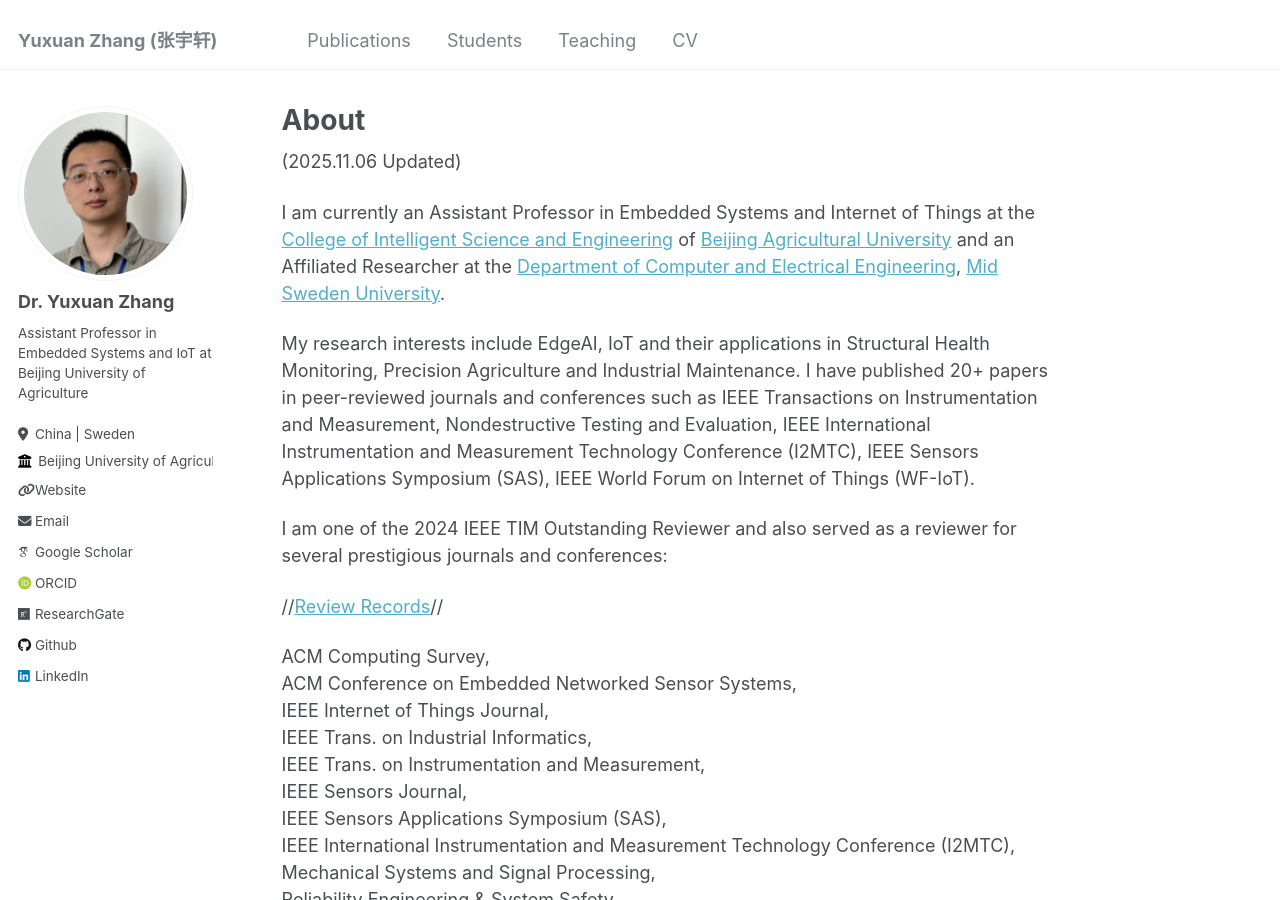
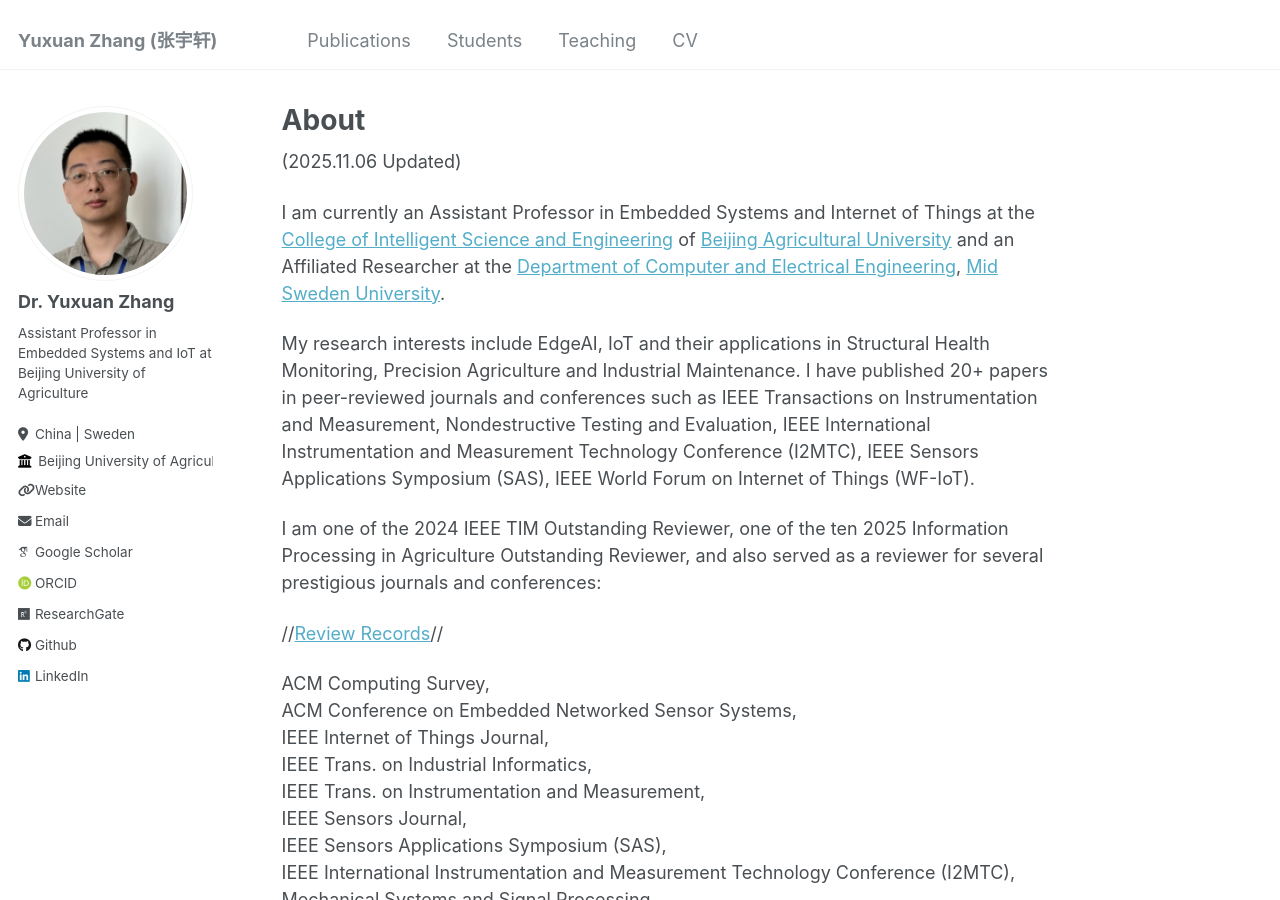
Before and after one commit to YuxuanZhang-96/YuxuanZhang-96.github.io, a Jekyll site: the page built from _pages/about.md, in a window 1280 px wide and 900 px high. Built offline with Jekyll 4.4.1, drawn with Linux system fonts in a browser that asks for light colours; some web fonts are replaced.

Commit message:
Update about.md

```diff
--- a/_pages/about.md
+++ b/_pages/about.md
@@ -12,7 +12,7 @@ I am currently an Assistant Professor in Embedded Systems and Internet of Things
 
 My research interests include EdgeAI, IoT and their applications in Structural Health Monitoring, Precision Agriculture and Industrial Maintenance.  I have published 20+ papers in peer-reviewed journals and conferences such as IEEE Transactions on Instrumentation and Measurement, Nondestructive Testing and Evaluation, IEEE International Instrumentation and Measurement Technology Conference (I2MTC), IEEE Sensors Applications Symposium (SAS), IEEE World Forum on Internet of Things (WF-IoT).
 
-I am one of the 2024 IEEE TIM Outstanding Reviewer and also served as a reviewer for several prestigious journals and conferences:
+I am one of the 2024 IEEE TIM Outstanding Reviewer, one of the ten 2025 Information Processing in Agriculture Outstanding Reviewer, and also served as a reviewer for several prestigious journals and conferences:
 
 //[Review Records](https://www.webofscience.com/wos/author/record/KHC-7517-2024)//
 
```
